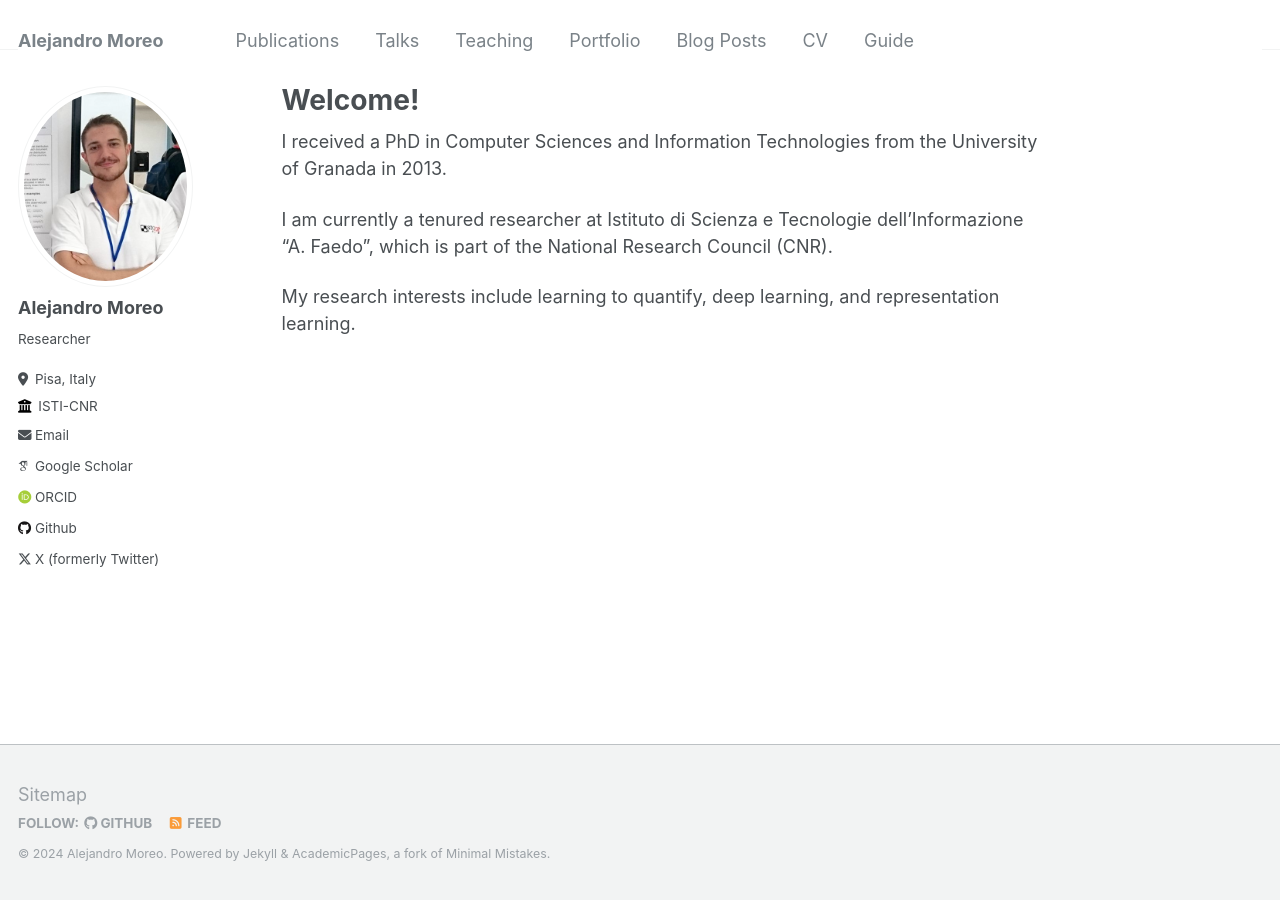
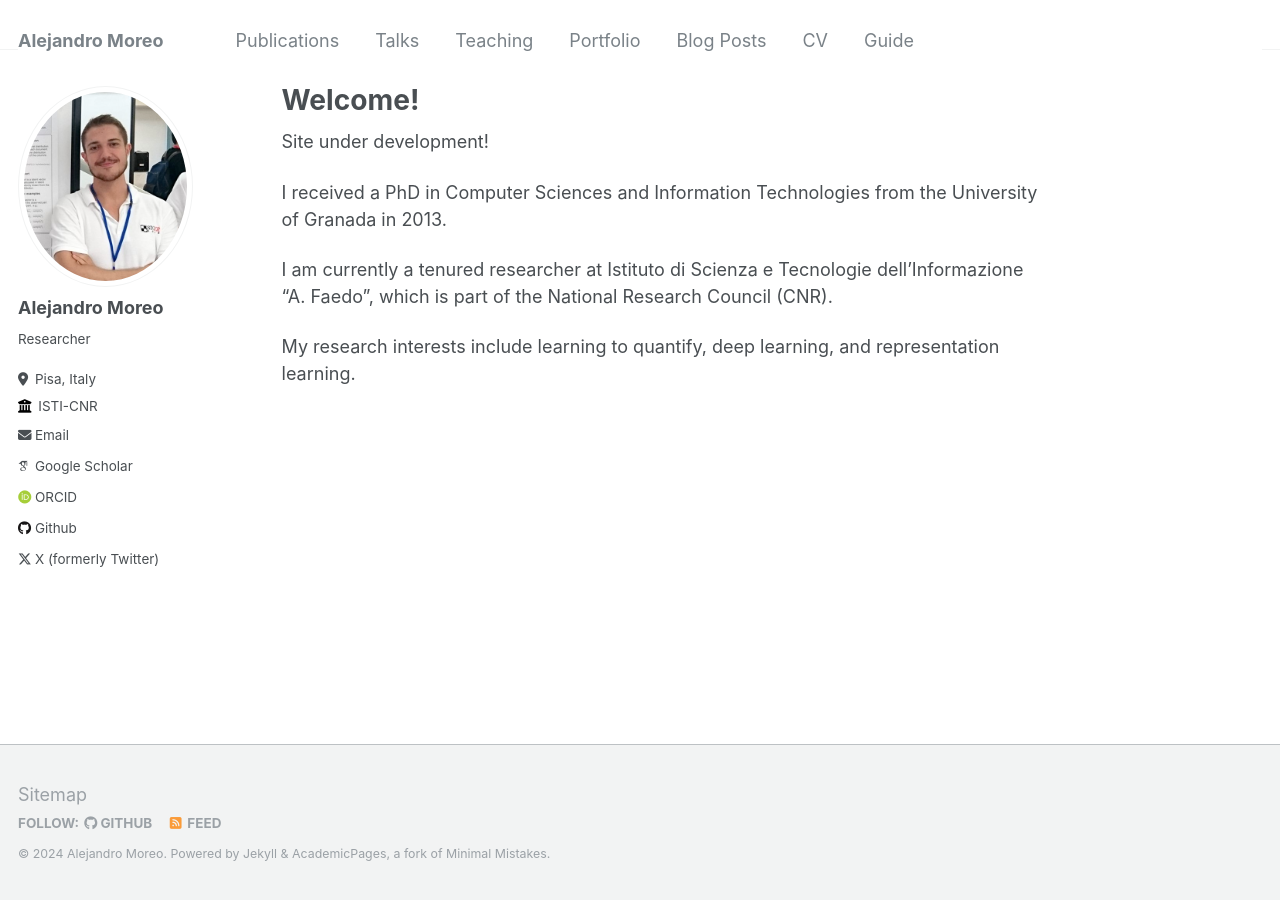
Before and after one commit to AlexMoreo/AlexMoreo.github.io, a Jekyll site: the page built from _pages/about.md, in a window 1280 px wide. Built offline with Jekyll 4.4.1, drawn with Linux system fonts in a browser that asks for light colours; some web fonts are replaced.

Commit message:
Update about.md

```diff
--- a/_pages/about.md
+++ b/_pages/about.md
@@ -7,6 +7,8 @@ redirect_from:
   - /about.html
 ---
 
+Site under development!
+
 I received a PhD in Computer Sciences and Information Technologies from the University of Granada in 2013.
 
 I am currently a tenured researcher at Istituto di Scienza e Tecnologie dell’Informazione "A. Faedo", which is part of the National Research Council (CNR).
```
